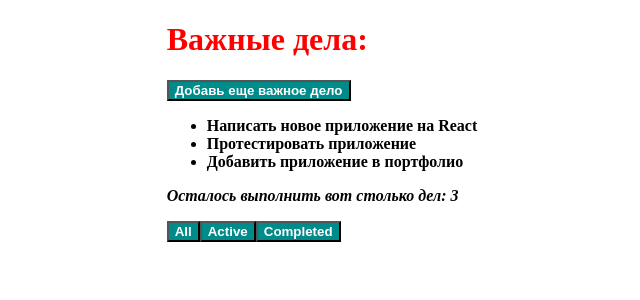
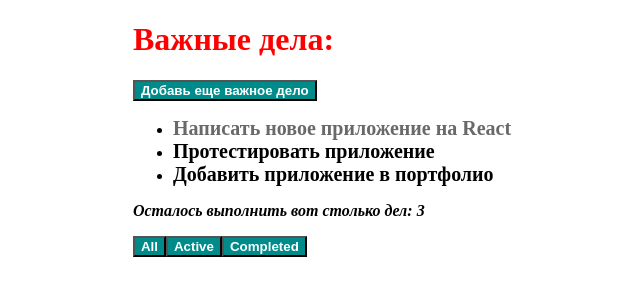
Before and after one commit to WebHeroSchool/Anastassia_React_todo, a React (Create React App) app: page / in a window 1280 px wide. Shown: the top 300 px of the page, without its empty margins (318-958 px from the left). Built offline with nearby package versions, Linux system fonts and the light colour scheme.

Commit message:
added classnames for Item

```diff
--- a/src/components/App/App.js
+++ b/src/components/App/App.js
@@ -7,13 +7,16 @@
 const App = () => {
     const items = [
             {
-                value: 'Написать новое приложение на React'
+                value: 'Написать новое приложение на React',
+                isDone: true
             },
             {
-                value: 'Протестировать приложение'
+                value: 'Протестировать приложение',
+                isDone: false
             },
             {
-                value: 'Добавить приложение в портфолио'
+                value: 'Добавить приложение в портфолио',
+                isDone: false
             }
     ];
 
--- a/src/components/Item/Item.js
+++ b/src/components/Item/Item.js
@@ -1,6 +1,14 @@
 import React from 'react';
+import classnames from 'classnames';
 
-const Item = ({value}) => (<div>
+import styles from './Item.module.css';
+
+const Item = ({value, isDone}) => (<div className={
+    classnames({
+        [styles.item]: true,
+        [styles.done]: isDone
+    })
+}>
     {value}
 </div>);
 
--- /dev/null
+++ b/src/components/Item/Item.module.css
@@ -0,0 +1,8 @@
+.item {
+    font-weight: bolder;
+    font-size: 20px;
+}
+
+.done {
+    color: dimgray;
+}
--- a/src/components/ItemList/ItemList.js
+++ b/src/components/ItemList/ItemList.js
@@ -4,7 +4,7 @@
 
 const ItemList = ({items}) => (<ul>
     {items.map(item => <li className={styles.text} key={item.value}>
-        <Item value={item.value} /></li>
+        <Item value={item.value} isDone={item.isDone} /></li>
     )}
 </ul>);
 
```
Also changed, not shown: 1 other file (tests, documents, lock files or other folders).
